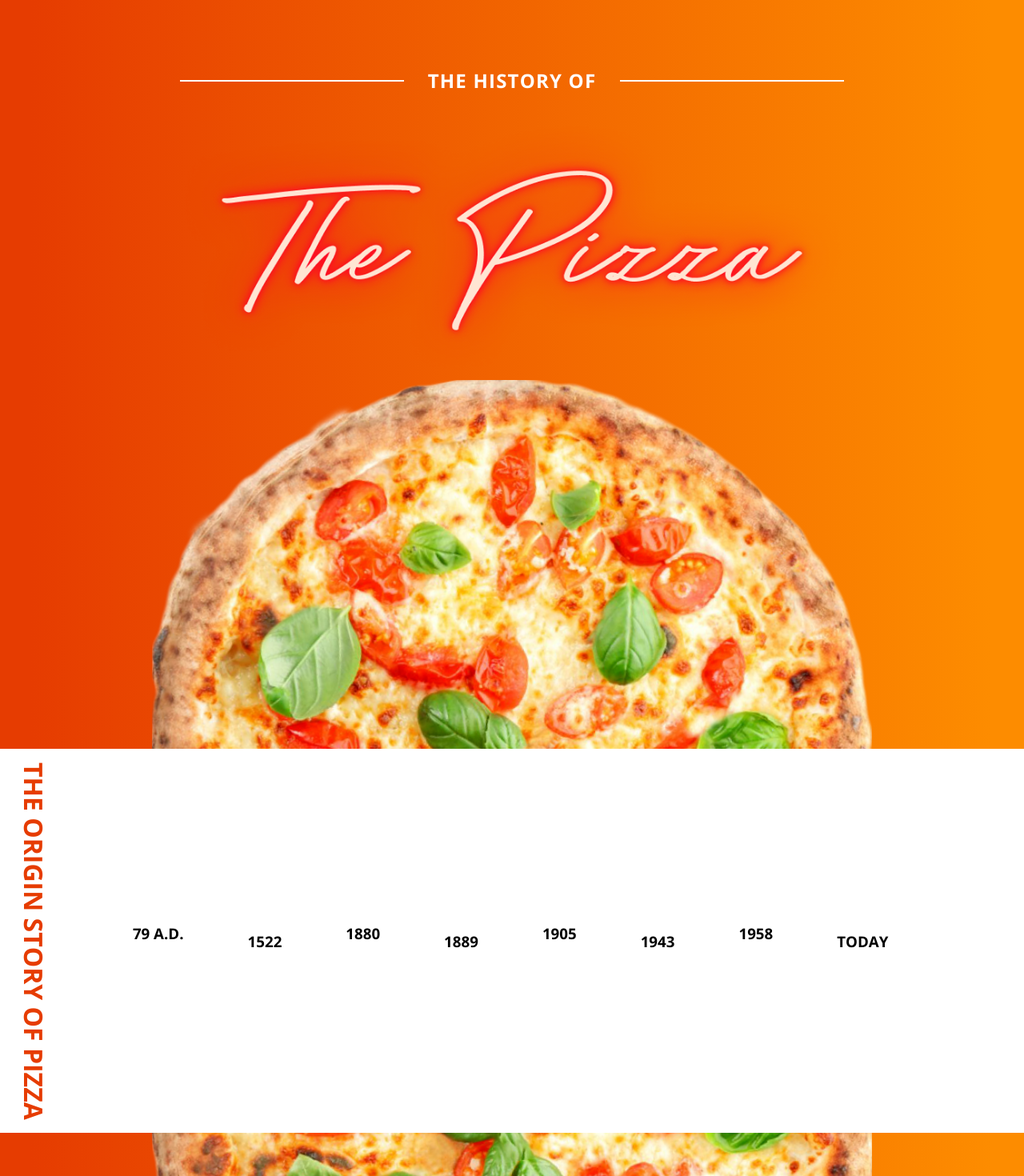
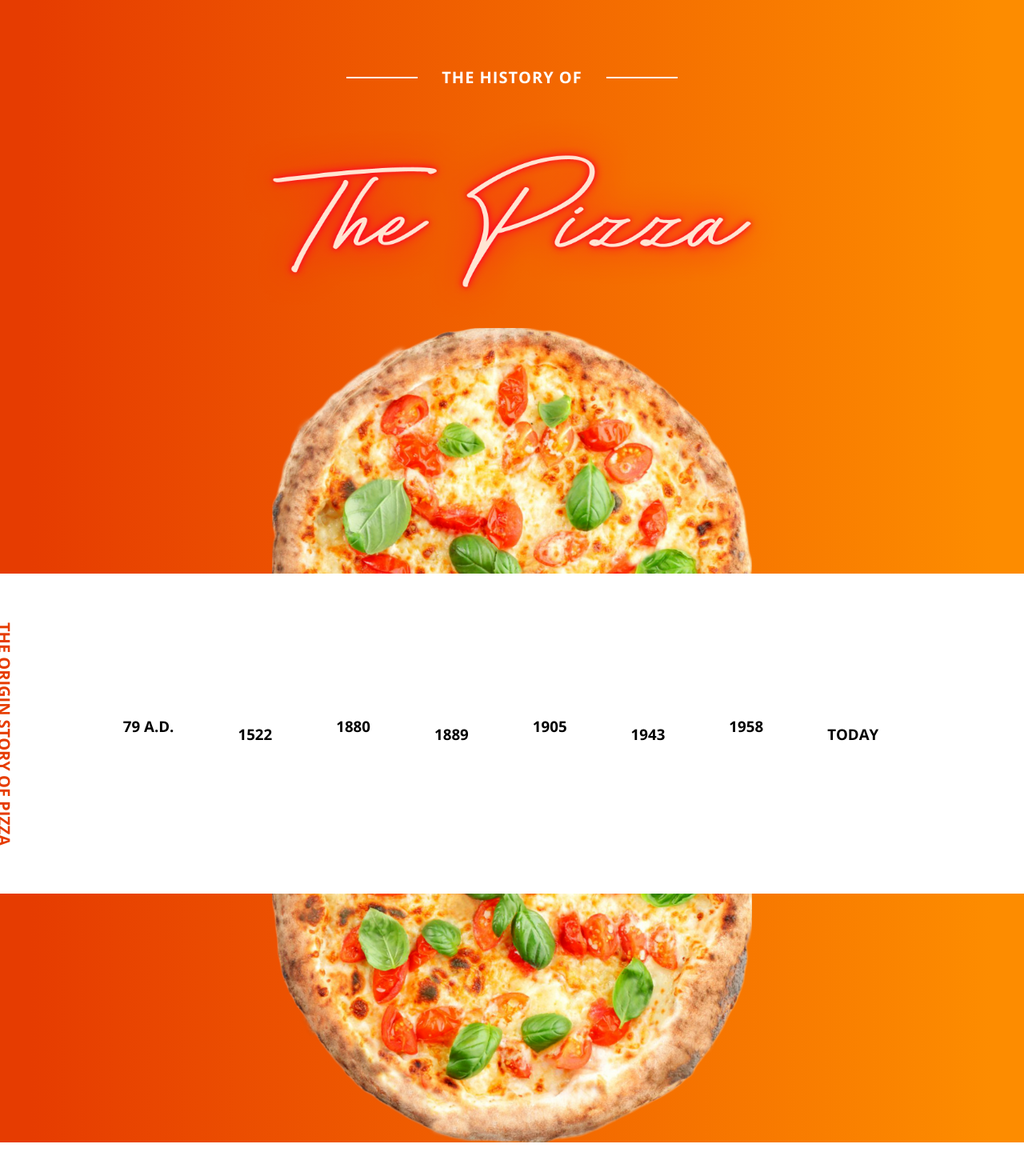
Before and after one commit to fdmmarshall/pizza-timeline, a React (Create React App) app: page / in a window 1280 px wide. Shown: the top 1470 px of the page at 80% size. After the commit the page ends 1428 px from the top, so only its background shows below. Built offline with nearby package versions, Linux system fonts and the light colour scheme.

Commit message:
edit css

```diff
--- a/src/App.css
+++ b/src/App.css
@@ -1,6 +1,7 @@
 .App {
   text-align: center;
   font-family: "Open Sans", sans-serif;
+  min-height: 100vh;
 }
 
 .Title-section {
@@ -11,19 +12,21 @@
 
 .Title-section > img {
   animation: Title-opacity 5s;
-  width: 850px;
+  width: 700px;
+  max-width: 90vw;
 }
 
 .Text-wrapper {
   padding: 10px;
   display: flex;
   align-items: center;
+  justify-content: center;
 }
 
 .Text-wrapper::before,
 .Text-wrapper::after {
   content: "";
-  flex: 1;
+  flex: 0.2;
   border-bottom: 2px solid #ffffff;
 }
 
@@ -40,7 +43,7 @@
   display: inline-block;
   font-style: normal;
   font-weight: 700;
-  font-size: 24px;
+  font-size: 20px;
   line-height: 33px;
   text-align: center;
   letter-spacing: 0.05em;
@@ -58,6 +61,8 @@
 }
 
 .Pizza {
+  width: 600px;
+  max-width: 80vw;
   animation: Pizza 7s;
 }
 
@@ -76,7 +81,8 @@
 }
 
 .container > img {
-  width: 900px;
+  width: 600px;
+  max-width: 80vw;
 }
 
 .Timeline-container {
@@ -84,14 +90,47 @@
   display: flex;
   align-items: center;
   width: 100%;
-  height: 60vh;
+  min-height: 50vh;
+  max-height: 1000vh;
+  overflow-y: hidden;
   background-color: #ffffff;
   color: #e63c01;
+  animation: Timeline-max-growth 4s, Timeline-min-growth 1s;
+}
+
+@keyframes Timeline-min-growth {
+  from {
+    min-height: 0;
+  }
+  to {
+    min-height: 50vh;
+  }
+}
+
+@keyframes Timeline-max-growth {
+  from {
+    max-height: 0;
+  }
+  to {
+    max-height: 1000vh;
+  }
 }
 
 .Timeline-container > h1 {
   text-orientation: mixed;
   writing-mode: vertical-rl;
+  font-size: 20px;
+  padding: 10px;
+  animation: Timeline-title 3s;
+}
+
+@keyframes Timeline-title {
+  from {
+    transform: translateX(-100px);
+  }
+  to {
+    transform: translateX(0);
+  }
 }
 
 .App-header {
@@ -107,6 +146,9 @@
 
 .App-footer {
   background: linear-gradient(90deg, #e63c01 3%, #fd8c00 96.8%);
+  overflow: hidden;
+  min-height: 100vh;
+  transition: all 4s;
 }
 
 @keyframes Title-opacity {
```
